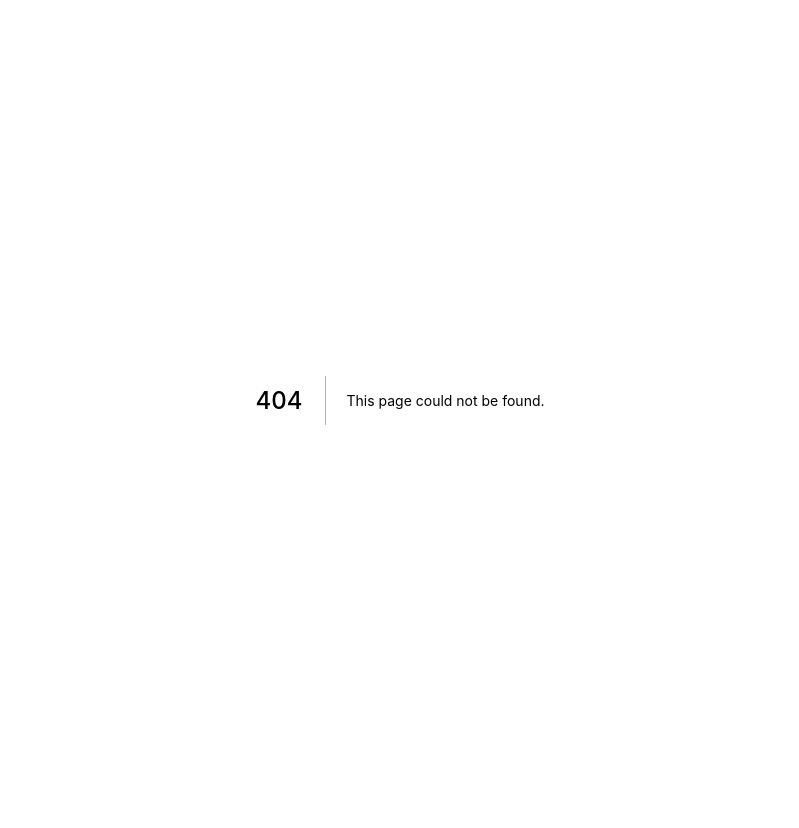
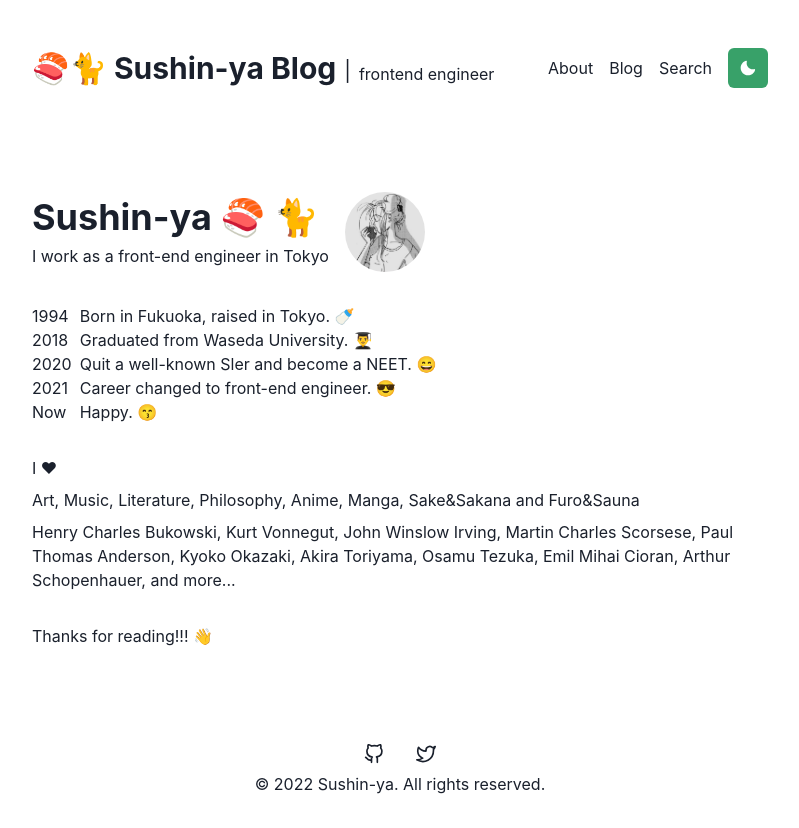
Before and after one commit to sushin-ya/sushin-ya-blog, a Next.js app: page /about in a window 1280 px wide. Before the commit this address had no page. Shown: the whole page, without its empty margins (240-1039 px from the left). Before the commit the page ends 800 px from the top, so only its background shows below. Built offline with nearby package versions, Linux system fonts and the light colour scheme.

Commit message:
feat: about

```diff
--- a/src/components/Layout.tsx
+++ b/src/components/Layout.tsx
@@ -1,7 +1,7 @@
 import { Container, Stack } from '@chakra-ui/react'
 import { Footer } from '../components/footer/Footer'
 import { Header } from '../components/header/Header'
-import { AboutMe } from './header/AboutMe'
+import { AboutMe } from './AboutMe'
 
 type Props = {
   children: React.ReactNode
--- /dev/null
+++ b/src/pages/about/index.tsx
@@ -0,0 +1,78 @@
+import Layout from '@/components/Layout'
+import {
+  Box,
+  Grid,
+  GridItem,
+  Heading,
+  HStack,
+  Image,
+  Stack,
+  Text,
+} from '@chakra-ui/react'
+import PostType from 'types/post'
+
+type Props = {
+  allPosts: PostType[]
+}
+
+const Index = ({}: Props) => (
+  <Layout hasAboutMe={false}>
+    <Stack spacing={8}>
+      <HStack spacing={4}>
+        <Stack spacing={1}>
+          <Heading>Sushin-ya 🍣 🐈</Heading>
+          <Text>I work as a front-end engineer in Tokyo</Text>
+        </Stack>
+        <Box width={20}>
+          <Image
+            boxSize={20}
+            rounded={100}
+            objectFit={'cover'}
+            src={'/assets/avatar.jpg'}
+            alt="Sushin-ya"
+          />
+        </Box>
+      </HStack>
+      <Grid
+        templateAreas={`"a b"
+       "a b"
+       "a b"`}
+        gridTemplateColumns={'auto 1fr'}
+        columnGap={2}
+        rowGap={0}
+      >
+        <GridItem w="100%">1994</GridItem>
+        <GridItem>Born in Fukuoka, raised in Tokyo. 🍼</GridItem>
+        <GridItem w="100%">2018</GridItem>
+        <GridItem>Graduated from Waseda University. 👨‍🎓</GridItem>
+        <GridItem w="100%">2020</GridItem>
+        <GridItem>Quit a well-known Sler and become a NEET. 😄</GridItem>
+        <GridItem w="100%">2021</GridItem>
+        <GridItem>Career changed to front-end engineer. 😎</GridItem>
+        <GridItem w="100%">Now</GridItem>
+        <GridItem>Happy. 😙</GridItem>
+      </Grid>
+      <Stack>
+        <Text>I ♥</Text>
+        <Text>
+          Art, Music, Literature, Philosophy, Anime, Manga, Sake&amp;Sakana and
+          Furo&amp;Sauna
+        </Text>
+        <Text>
+          Henry Charles Bukowski, Kurt Vonnegut, John Winslow Irving, Martin
+          Charles Scorsese, Paul Thomas Anderson, Kyoko Okazaki, Akira Toriyama,
+          Osamu Tezuka, Emil Mihai Cioran, Arthur Schopenhauer, and more...
+        </Text>
+      </Stack>
+      <Text>Thanks for reading!!! 👋</Text>
+    </Stack>
+  </Layout>
+)
+
+export default Index
+
+export const getStaticProps = async () => {
+  return {
+    props: {},
+  }
+}
```
Also changed, not shown: src/components/AboutMe.tsx (renamed from src/components/header/AboutMe.tsx), src/pages/blog/index.tsx (added), src/pages/search/index.tsx (added).
